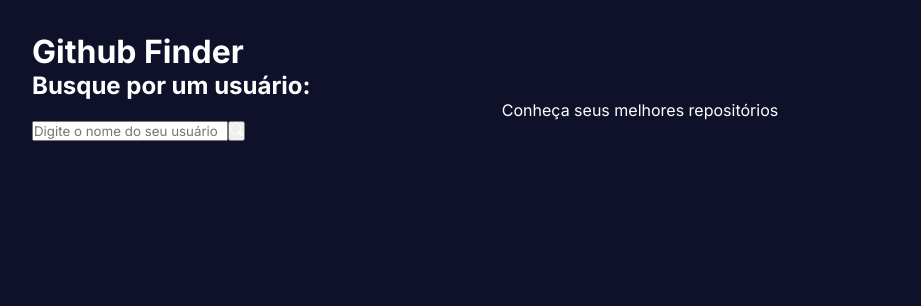
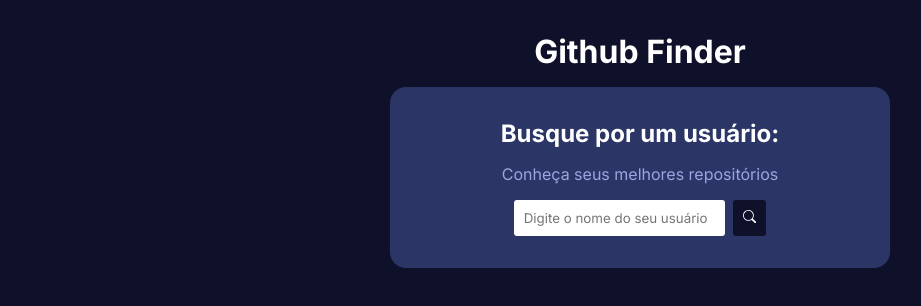
Before and after one commit to jLucasHoff/project-GitHub-Finder, a React (Vite) app in the folder project/: page / in a window 1280 px wide. Shown: the top 306 px of the page, without its empty margins (0-921 px from the left). Built offline with nearby package versions, Linux system fonts and the light colour scheme.

Commit message:
Edit Search styles

```diff
--- /dev/null
+++ b/project/src/App.module.css
@@ -0,0 +1,9 @@
+.app {
+    max-width: 500px;
+    margin: 0 auto;
+}
+
+.app h1 {
+    text-align: center;
+    margin-bottom: 1rem;
+}
--- a/project/src/App.tsx
+++ b/project/src/App.tsx
@@ -1,9 +1,10 @@
 import { Outlet } from "react-router-dom"
+import classes from './App.module.css'
 
 function App() {
 
   return (
-    <div className="App">
+    <div className={classes.app}>
       <h1>Github Finder</h1>
       <Outlet />
     </div>
--- /dev/null
+++ b/project/src/components/Search.module.css
@@ -0,0 +1,34 @@
+.search {
+    background-color: #2b3566;
+    padding: 2rem;
+    border-radius: 1rem;
+    display: flex;
+    flex-direction: column;
+    justify-content: center;
+    align-items: center;
+    gap: 1rem;
+    margin-bottom: 1.5rem;
+}
+
+.search p {
+    color: #9da5e1;
+
+}
+
+.search_container {
+    display: flex;
+    gap: 0.5rem;
+}
+
+.search_container input,
+.search_container button {
+    padding: 0.6rem;
+    border-radius: 3px;
+    border: none;
+    color: #2b3566;
+}
+
+.search_container button {
+    background-color: #0e1129;
+    cursor: pointer;
+}
--- a/project/src/components/Search.tsx
+++ b/project/src/components/Search.tsx
@@ -3,16 +3,16 @@
 ]
 
 import { useState } from "react";
-
 import { BsSearch } from "react-icons/bs";
+import classes from "./Search.module.css"
 
 const Search = ({loadUser}: SearchProps) => {
     const [userName, setUserName] = useState("")
     return (
-        <div>
+        <div className={classes.search}>
             <h2>Busque por um usuário:</h2>
             <p>Conheça seus melhores repositórios</p>
-            <div>
+            <div className={classes.search_container}>
                 <input type="text" placeholder="Digite o nome do seu usuário" onChange={(e) => setUserName(e.target.value)}/>
                 <button onClick={() => loadUser(userName)}>
                     <BsSearch />
```
Also changed, not shown: project/src/App.css (added).
